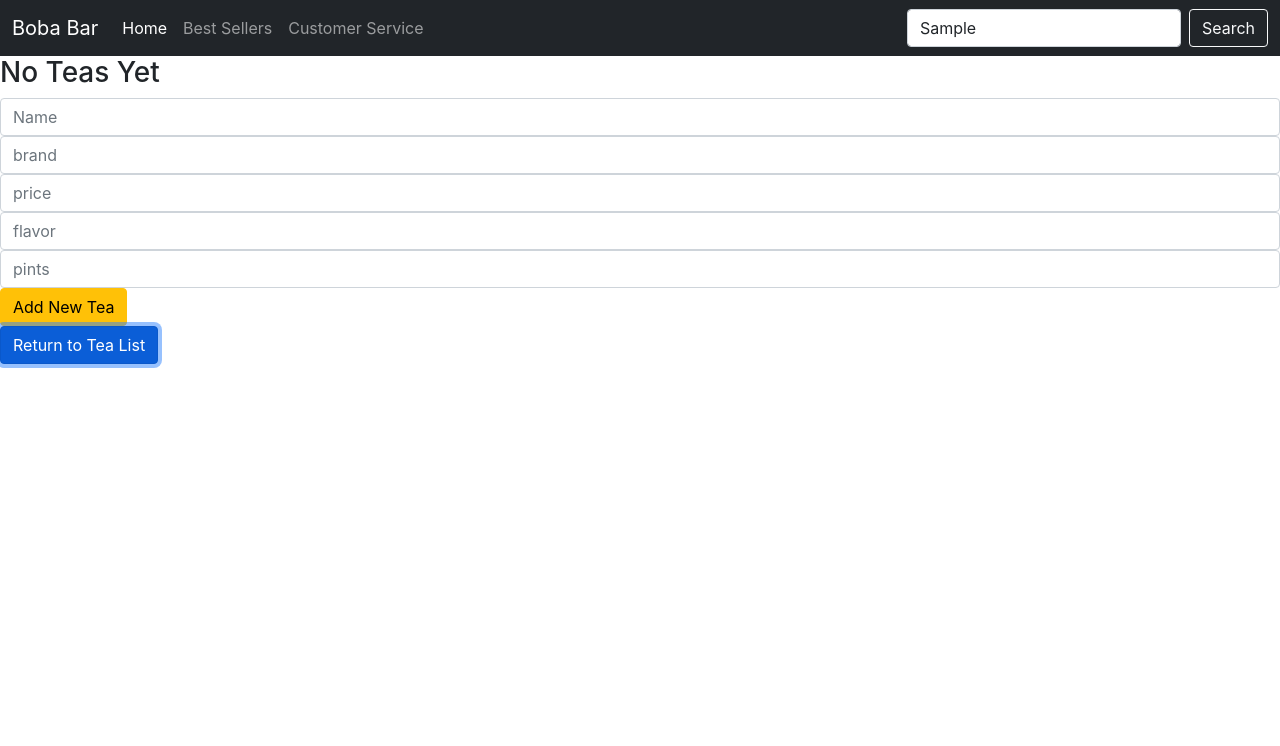
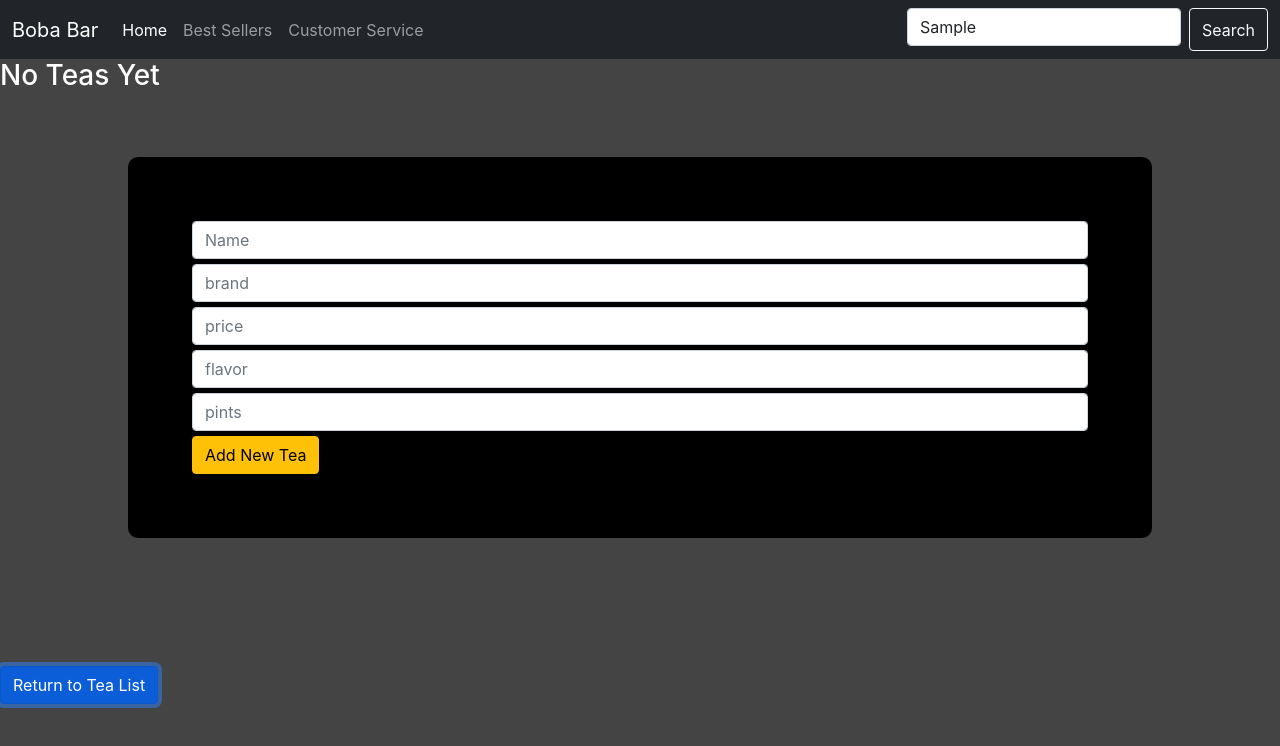
Before and after one commit to bordonj/epicodus-tapRoom, a React (Create React App) app: page / in a window 1280 px wide. Both pictures are taken after typing "Sample" into the empty fields and a click on the button "Add Tea". Shown: the top 746 px of the page. Built offline with nearby package versions, Linux system fonts and the light colour scheme.

Commit message:
add style to form

```diff
--- a/src/components/ReusableForm.js
+++ b/src/components/ReusableForm.js
@@ -8,6 +8,7 @@ function ReusableForm(props) {
 
   return (
     <>
+      <div class='tea-form'>
         <form onSubmit={props.formSubmissionHandler}>
           <input
             className="form-control"
@@ -51,6 +52,7 @@ function ReusableForm(props) {
           />
             <button className="btn btn-warning" type='submit'>{props.buttonText}</button>
         </form>
+      </div>
     </>
   );
 }
--- a/src/index.css
+++ b/src/index.css
@@ -1,5 +1,7 @@
 body {
   margin: 0;
+  background-color: rgb(68, 68, 68);
+  color: white;
   font-family: -apple-system, BlinkMacSystemFont, 'Segoe UI', 'Roboto', 'Oxygen',
     'Ubuntu', 'Cantarell', 'Fira Sans', 'Droid Sans', 'Helvetica Neue',
     sans-serif;
@@ -11,3 +13,21 @@ code {
   font-family: source-code-pro, Menlo, Monaco, Consolas, 'Courier New',
     monospace;
 }
+
+b {
+  color: pink;
+}
+
+input {
+  margin-bottom: 5px;
+}
+
+.tea-form {
+  width: 80%;
+  margin: auto;
+  margin-bottom: 10%;
+  margin-top: 5%;
+  padding: 5%;
+  background-color: black;
+  border-radius: 10px;
+}
```
Lines whose indentation alone changed are shown as unchanged.
